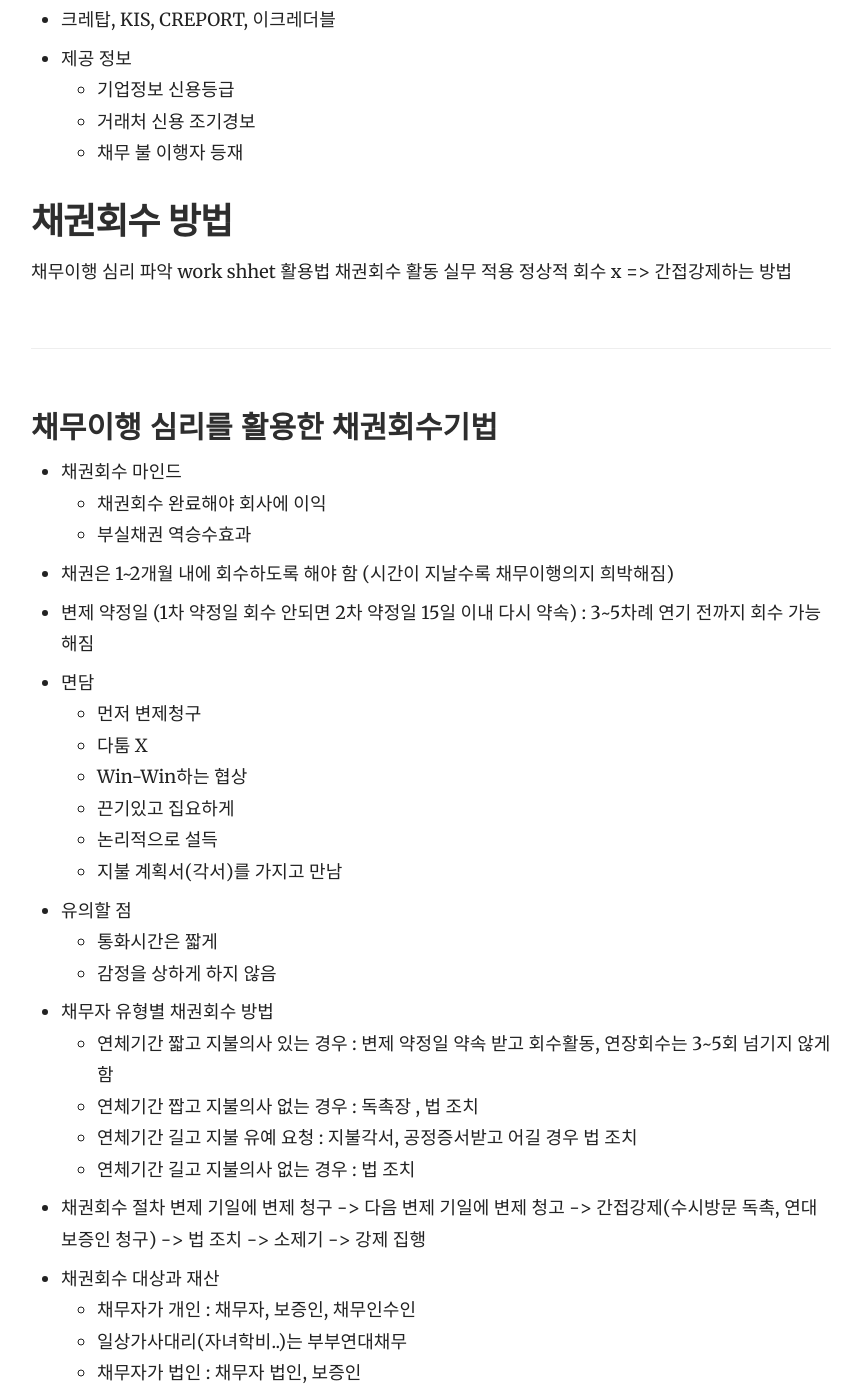
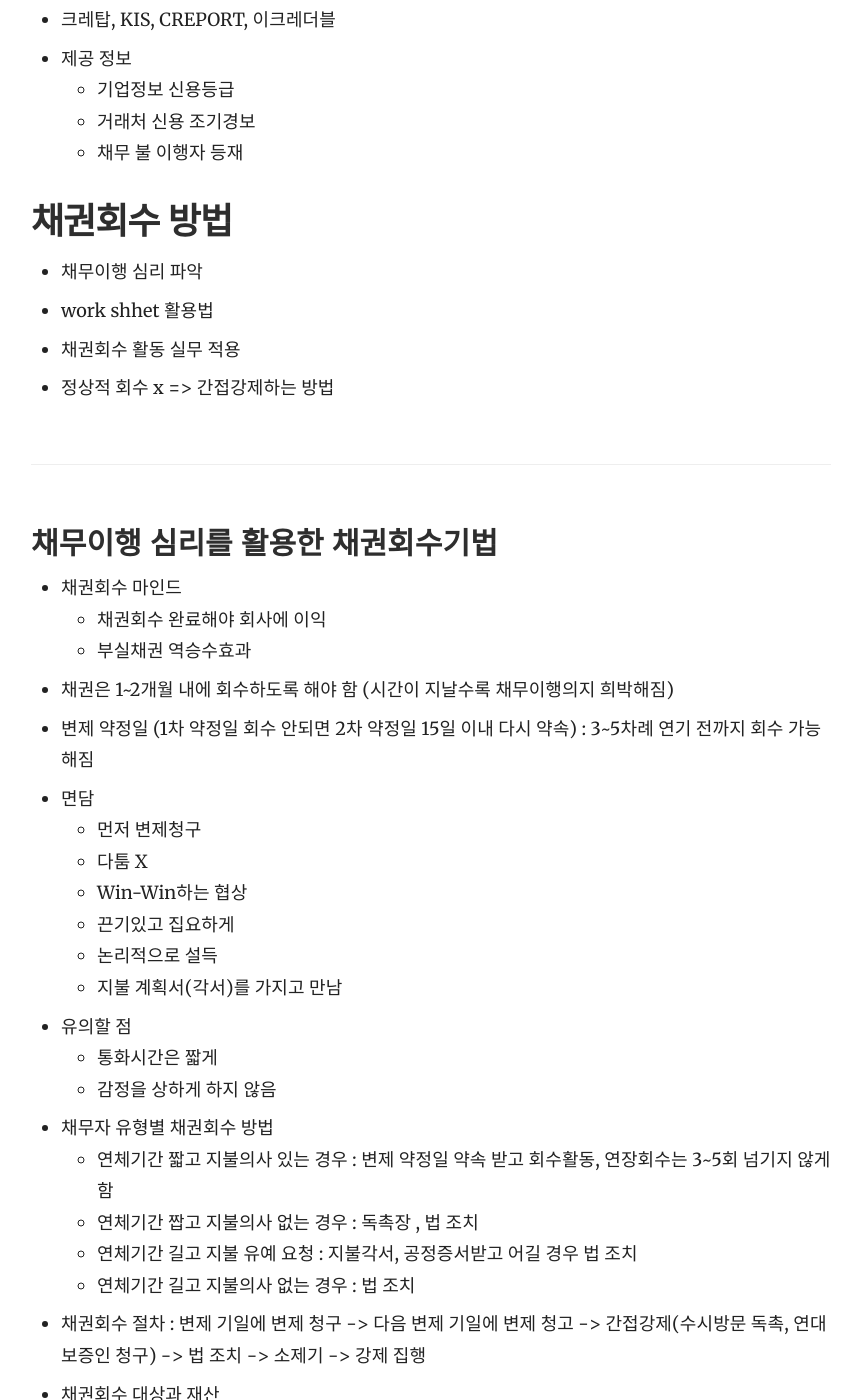
Before and after one commit to j2yes/j2yes.github.io, a Jekyll site: the page built from _docs/study/account_receivable.md, in a window 1280 px wide and 1400 px high, scrolled down 5920 px. Shown: the whole window, without its empty margins (359-1221 px from the left). Built offline with Jekyll 4.4.1, drawn with Linux system fonts in a browser that asks for light colours; comment, search, counter and statistics services are not loaded.

```diff
--- a/_docs/study/account_receivable.md
+++ b/_docs/study/account_receivable.md
@@ -161,10 +161,10 @@ when : 새로운 거래시작, 소문 안좋을 때, 연체, 거래 조건 변
 
 
 ## 채권회수 방법
-채무이행 심리 파악
-work shhet 활용법
-채권회수 활동 실무 적용
-정상적 회수 x => 간접강제하는 방법
+- 채무이행 심리 파악
+- work shhet 활용법
+- 채권회수 활동 실무 적용
+- 정상적 회수 x => 간접강제하는 방법
 
 ### 채무이행 심리를 활용한 채권회수기법
 - 채권회수 마인드
@@ -187,8 +187,7 @@ work shhet 활용법
   - 연체기간 짭고 지불의사 없는 경우 : 독촉장 , 법 조치
   - 연체기간 길고 지불 유예 요청 : 지불각서, 공정증서받고 어길 경우 법 조치
   - 연체기간 길고 지불의사 없는 경우 : 법 조치
-- 채권회수 절차
-변제 기일에 변제 청구 -> 다음 변제 기일에 변제 청고 -> 간접강제(수시방문 독촉, 연대보증인 청구) -> 법 조치 -> 소제기 -> 강제 집행
+- 채권회수 절차 : 변제 기일에 변제 청구 -> 다음 변제 기일에 변제 청고 -> 간접강제(수시방문 독촉, 연대보증인 청구) -> 법 조치 -> 소제기 -> 강제 집행
 - 채권회수 대상과 재산
   - 채무자가 개인 : 채무자, 보증인, 채무인수인
   - 일상가사대리(자녀학비..)는 부부연대채무
```
